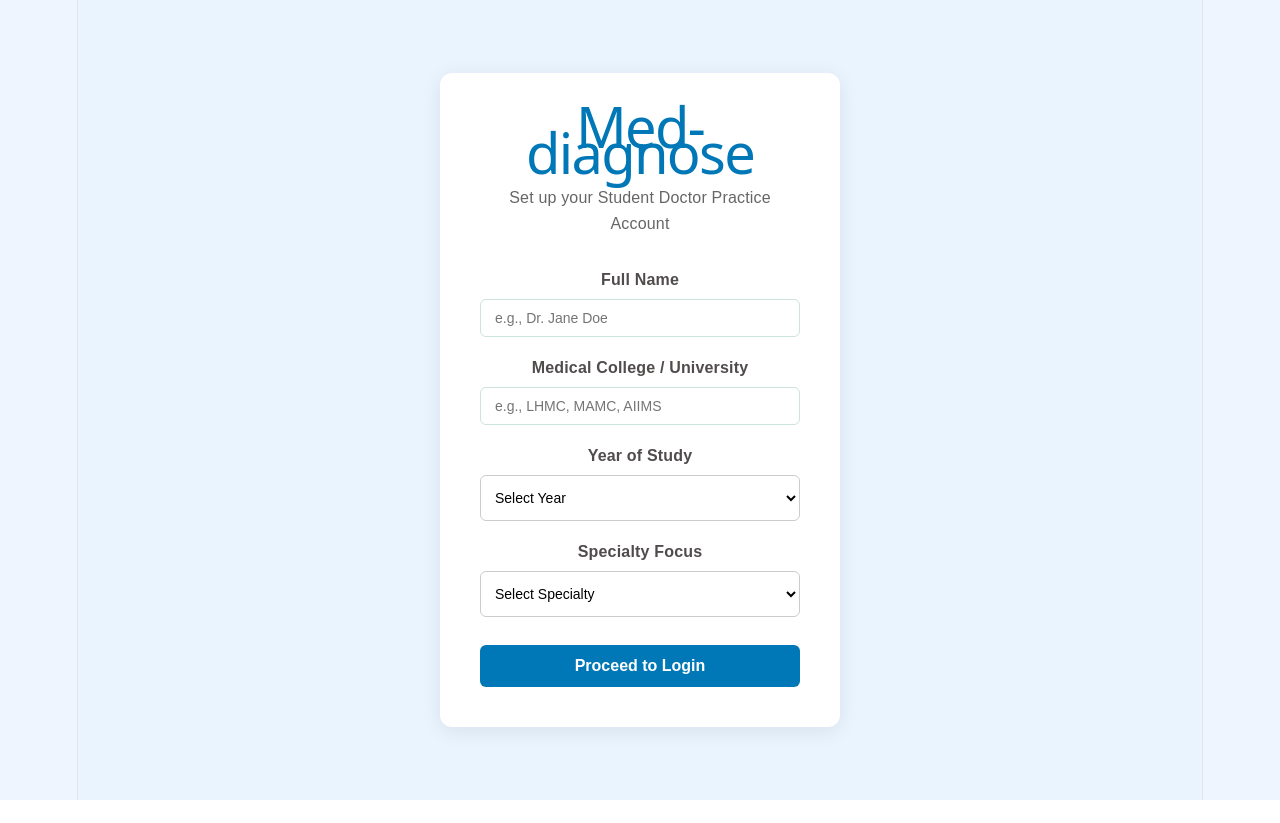
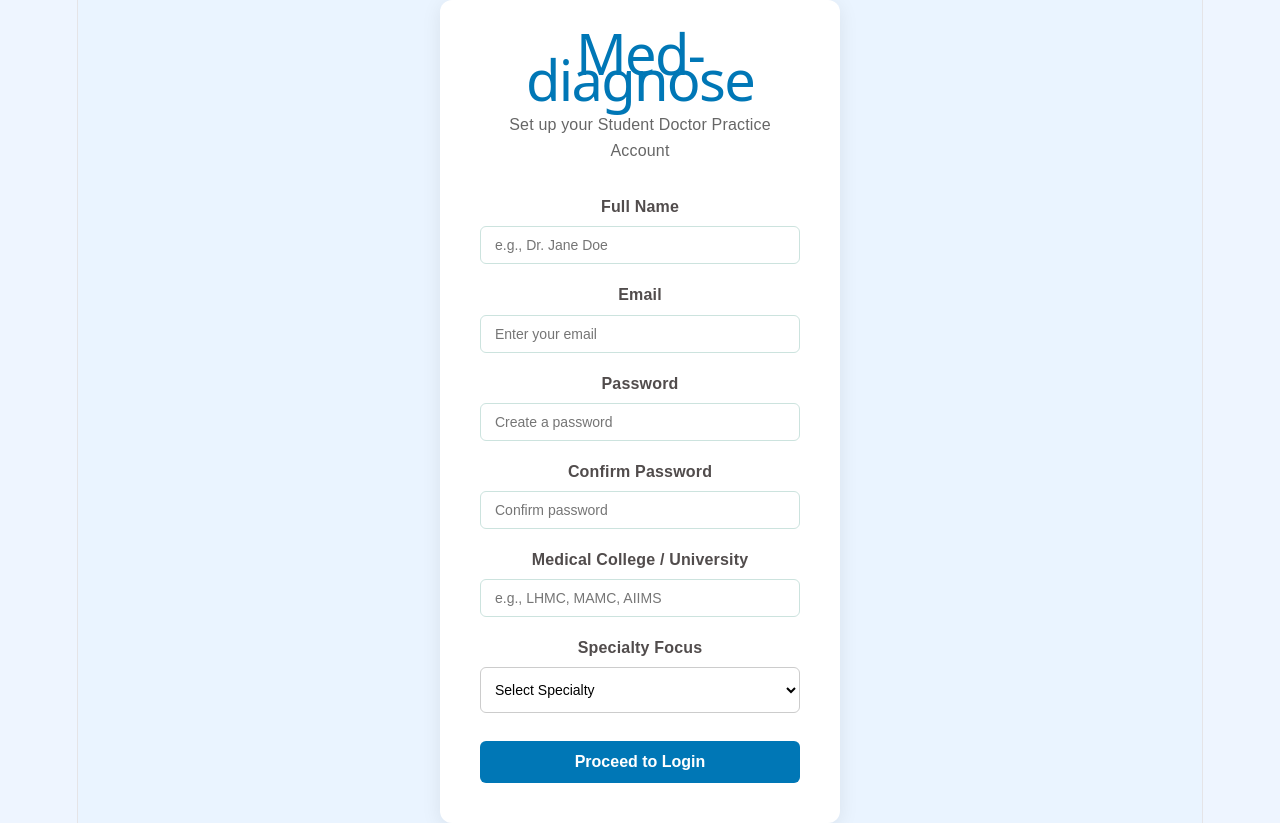
Before and after one commit to Ishita-Jha/Med-diagnose, a React (Vite) app in the folder client/: page /register in a window 1280 px wide. Before the commit the page ends 800 px from the top, so only its background shows below. Built offline with nearby package versions, Linux system fonts and the light colour scheme.

Commit message:
email and password add

```diff
--- a/client/src/pages/Register.jsx
+++ b/client/src/pages/Register.jsx
@@ -4,16 +4,24 @@ import { useNavigate } from "react-router-dom";
 
 function Register() {
   const navigate = useNavigate();
+  // const [formData, setFormData] = useState({
+  //   fullName: '',
+  //   medicalCollege: '',
+  //   yearOfStudy: '',
+  //   specialtyInterest: ''
+  // });
   const [formData, setFormData] = useState({
     fullName: '',
+    email: '',
+    password: '',
+    confirmPassword: '',
     medicalCollege: '',
-    yearOfStudy: '',
-    specialtyInterest: ''
+    specialtyInterest: '',
   });
 
   const [message, setMessage] = useState({ text: '', type: '' });
 
-  const handleChange = async (e) => {
+  const handleChange =  (e) => {
     const { name, value } = e.target;
     setFormData({
       ...formData,
@@ -24,30 +32,7 @@ function Register() {
   const handleSubmit = async (e) => {
     e.preventDefault();
 
-    // localStorage.setItem('studentDoctorProfile', JSON.stringify({
-    //   fullName: formData.fullName,
-    //   medicalCollege: formData.medicalCollege,
-    //   yearOfStudy: formData.yearOfStudy,
-    //   specialtyInterest: formData.specialtyInterest,
-    //   accuracyScore: 100,
-    //   casesSolved: 0
-    // }));
 
-    // setMessage({
-    //   text: `Welcome, Dr. ${formData.fullName}! Your practice profile is configured.`,
-    //   type: 'success'
-    // });
-
-    // setFormData({
-    //   fullName: '',
-    //   medicalCollege: '',
-    //   yearOfStudy: '',
-    //   specialtyInterest: ''
-    // });
-
-    // setTimeout(() => {
-    //   navigate("/");
-    // }, 1500);
     try {
       const response = await fetch("http://localhost:3000/api/auth/register", {
         method: "POST",
@@ -61,7 +46,7 @@ function Register() {
 
       if (data.success) {
         setMessage({
-          text: `Welcome, Dr. ${formData.fullName}! Your practice profile is configured.`,
+          text: `Welcome, Dr. ${formData.fullName}! Registration Successful.`,
           type: "success",
         });
 
@@ -114,6 +99,42 @@ function Register() {
           </div>
 
           <div className="input-group">
+            <label>Email</label>
+            <input
+              type="email"
+              name="email"
+              value={formData.email}
+              onChange={handleChange}
+              required
+              placeholder="Enter your email"
+            />
+          </div>
+
+          <div className="input-group">
+            <label>Password</label>
+            <input
+              type="password"
+              name="password"
+              value={formData.password}
+              onChange={handleChange}
+              required
+              placeholder="Create a password"
+            />
+          </div>
+
+          <div className="input-group">
+            <label>Confirm Password</label>
+            <input
+              type="password"
+              name="confirmPassword"
+              value={formData.confirmPassword}
+              onChange={handleChange}
+              required
+              placeholder="Confirm password"
+            />
+          </div>
+
+          <div className="input-group">
             <label>Medical College / University</label>
             <input
               type="text"
@@ -127,7 +148,7 @@ function Register() {
 
 
           <div className="form-row">
-            <div className="input-group standard-width">
+            {/* <div className="input-group standard-width">
               <label>Year of Study</label>
               <select
                 className="custom-select"
@@ -141,7 +162,7 @@ function Register() {
                 <option value="Final Year">Final Year</option>
                 <option value="Intern / Resident">Intern / Resident</option>
               </select>
-            </div>
+            </div> */}
 
             <div className="input-group standard-width">
               <label>Specialty Focus</label>
```
Also changed, not shown: 2 other files (tests, documents, lock files or other folders).
